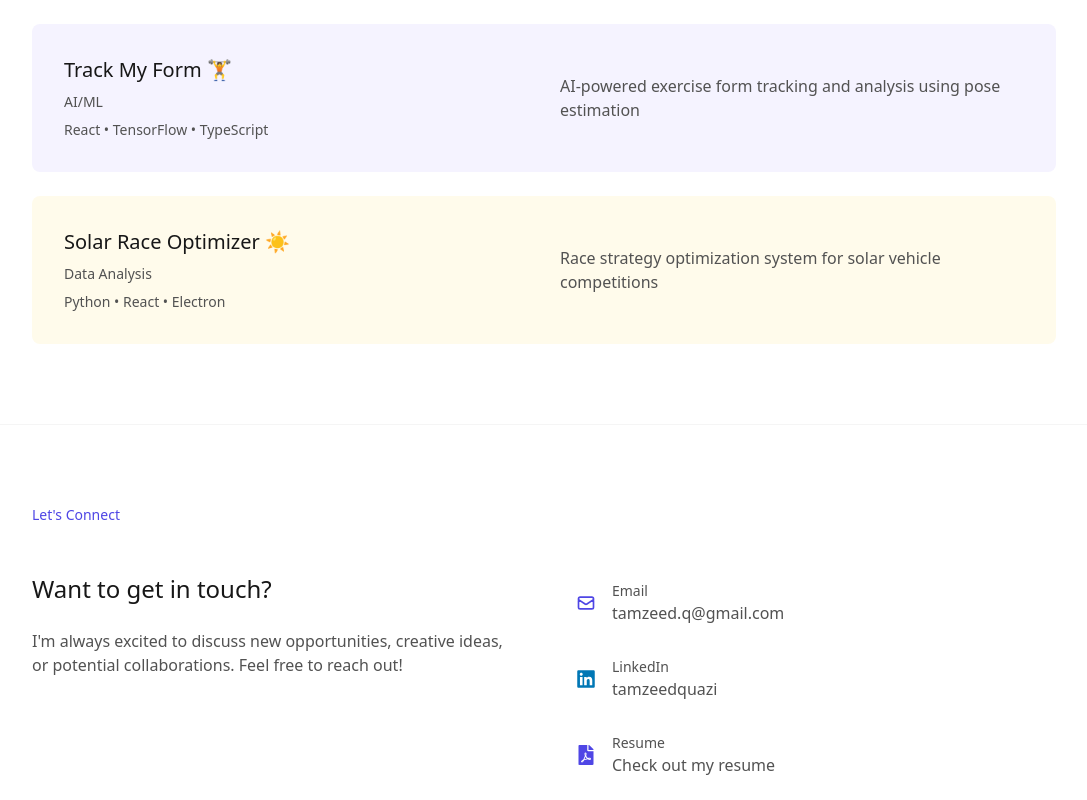
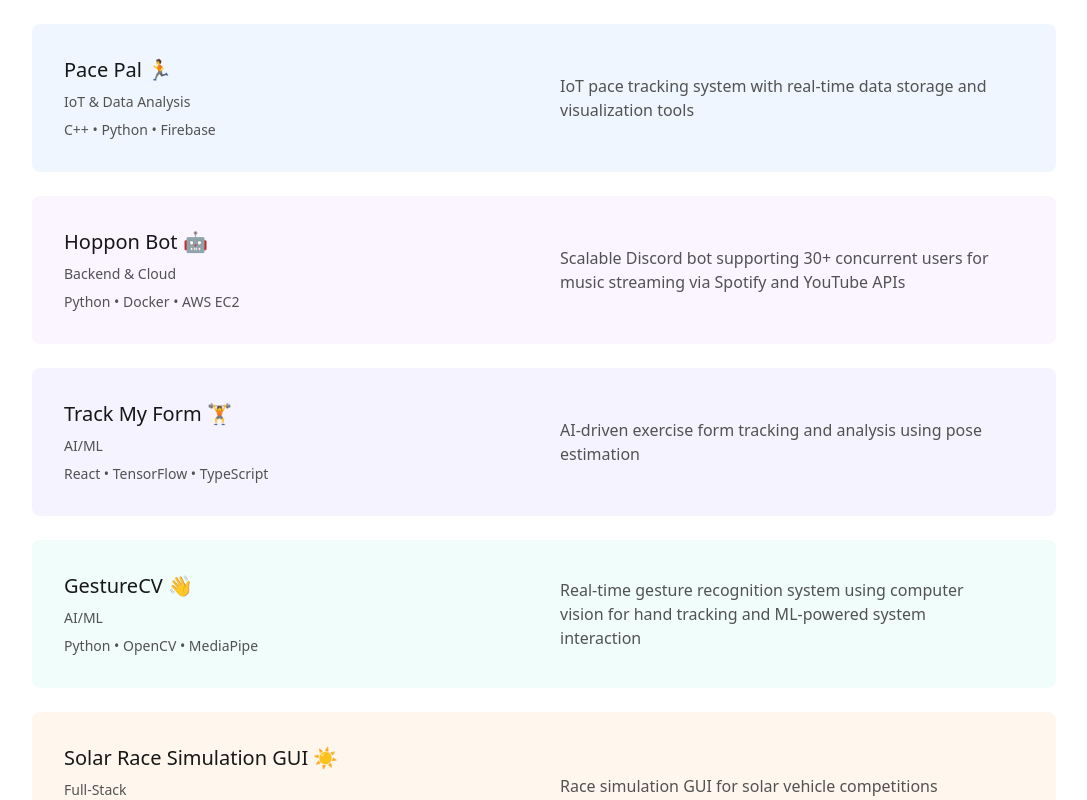
Before and after one commit to tamzeedq/personal_website, a Next.js app: page / in a window 1280 px wide. Shown: the part 2100-2900 px from the top of the page, without its empty margins (96-1183 px from the left). Built offline with nearby package versions, Linux system fonts and the light colour scheme.

Commit message:
project interaction

```diff
--- a/src/app/page.tsx
+++ b/src/app/page.tsx
@@ -19,6 +19,12 @@ const MinimalistPortfolio = () => {
       setIsExploding(false);
     }, 500);
   };
+
+  const handleProjectClick = (github : string) => {
+    if (github) {
+      window.open(github, '_blank', 'noopener,noreferrer');
+    }
+  }
 
   useEffect(() => {
     const handleScroll = () => {
@@ -48,22 +54,61 @@ const MinimalistPortfolio = () => {
       category: "Full-Stack AI/ML",
       tech: "React • TypeScript • Flask • C++",
       description: "Air quality monitoring dashboard with real-time sensor data and AI analysis",
+      github: "https://github.com/ryanarnouk/nwhacks-2024",
       color: "bg-emerald-50",
       accent: "bg-emerald-400"
+    },
+    {
+      title: "Pace Pal 🏃",
+      category: "IoT & Data Analysis",
+      tech: "C++ • Python • Firebase",
+      description: "IoT pace tracking system with real-time data storage and visualization tools",
+      github: "https://github.com/tamzeedq/PacePal",
+      color: "bg-blue-50",
+      accent: "bg-blue-400"
+    },
+    {
+      title: "Hoppon Bot 🤖",
+      category: "Backend & Cloud",
+      tech: "Python • Docker • AWS EC2",
+      description: "Scalable Discord bot supporting 30+ concurrent users for music streaming via Spotify and YouTube APIs",
+      github: "https://github.com/tamzeedq/DiscordBot",
+      color: "bg-purple-50",
+      accent: "bg-purple-400"
     },
     {
       title: "Track My Form 🏋️",
       category: "AI/ML",
       tech: "React • TensorFlow • TypeScript",
-      description: "AI-powered exercise form tracking and analysis using pose estimation",
+      description: "AI-driven exercise form tracking and analysis using pose estimation",
+      github: "https://github.com/tamzeedq/TrackMyForm",
       color: "bg-violet-50",
       accent: "bg-violet-400"
     },
     {
+      title: "GestureCV 👋",
+      category: "AI/ML",
+      tech: "Python • OpenCV • MediaPipe",
+      description: "Real-time gesture recognition system using computer vision for hand tracking and ML-powered system interaction",
+      github: "https://github.com/tamzeedq/GestureCV",
+      color: "bg-teal-50",
+      accent: "bg-teal-400"
+    },
+    {
+      title: "Solar Race Simulation GUI ☀️",
+      category: "Full-Stack",
+      tech: "Python • React • Electron",
+      description: "Race simulation GUI for solar vehicle competitions",
+      github: "https://github.com/UBC-Solar/Simulation-Client",
+      color: "bg-orange-50",
+      accent: "bg-orange-400"
+    },
+    {
       title: "Solar Race Optimizer ☀️",
-      category: "Data Analysis",
-      tech: "Python • React • Electron",
-      description: "Race strategy optimization system for solar vehicle competitions",
+      category: "AI/ML & Data Analysis",
+      tech: "Python • PyGad • NumPy",
+      description: "Race strategy optimization system using a genetic algorithm for solar vehicle competitions",
+      github: "https://github.com/UBC-Solar/Simulation",
       color: "bg-amber-50",
       accent: "bg-amber-400"
     }
@@ -461,18 +506,20 @@ const MinimalistPortfolio = () => {
             whileInView={{ opacity: 1, x: 0 }}
             viewport={{ once: true }}
           >
-            Selected Projects
+            Projects
           </motion.h2>
           <div className="space-y-6">
             {projects.map((project, index) => (
               <motion.div
                 key={index}
-                className={`group grid md:grid-cols-2 gap-8 p-8 rounded-lg cursor-pointer relative overflow-hidden ${project.color}`}
+                className={`group grid md:grid-cols-2 gap-8 p-8 rounded-lg cursor-pointer relative overflow-hidden ${project.color} ${project.github ? 'hover:shadow-lg' : ''}`}
                 initial={{ opacity: 0, y: 20 }}
                 whileInView={{ opacity: 1, y: 0 }}
-                transition={{ duration: 0.25}}
+                transition={{ duration: 0.25 }}
                 viewport={{ once: true }}
                 whileHover={{ scale: 1.02 }}
+                onClick={() => handleProjectClick(project.github)}
+                title={project.github ? 'View project on GitHub' : ''}
               >
                 <motion.div
                   className={`absolute bottom-0 left-0 h-1 ${project.accent}`}
@@ -491,9 +538,9 @@ const MinimalistPortfolio = () => {
                   <p className="text-neutral-600">{project.description}</p>
                   <motion.div
                     whileHover={{ scale: 1.2, rotate: 45 }}
-                    className="opacity-0 group-hover:opacity-100 transition-opacity text-indigo-600"
+                    className={`opacity-0 group-hover:opacity-100 transition-opacity ${project.github ? 'text-indigo-600' : 'text-neutral-400'}`}
                   >
-                    <FaArrowRight />
+                    {project.github ? <FaArrowRight /> : null}
                   </motion.div>
                 </div>
               </motion.div>
```
